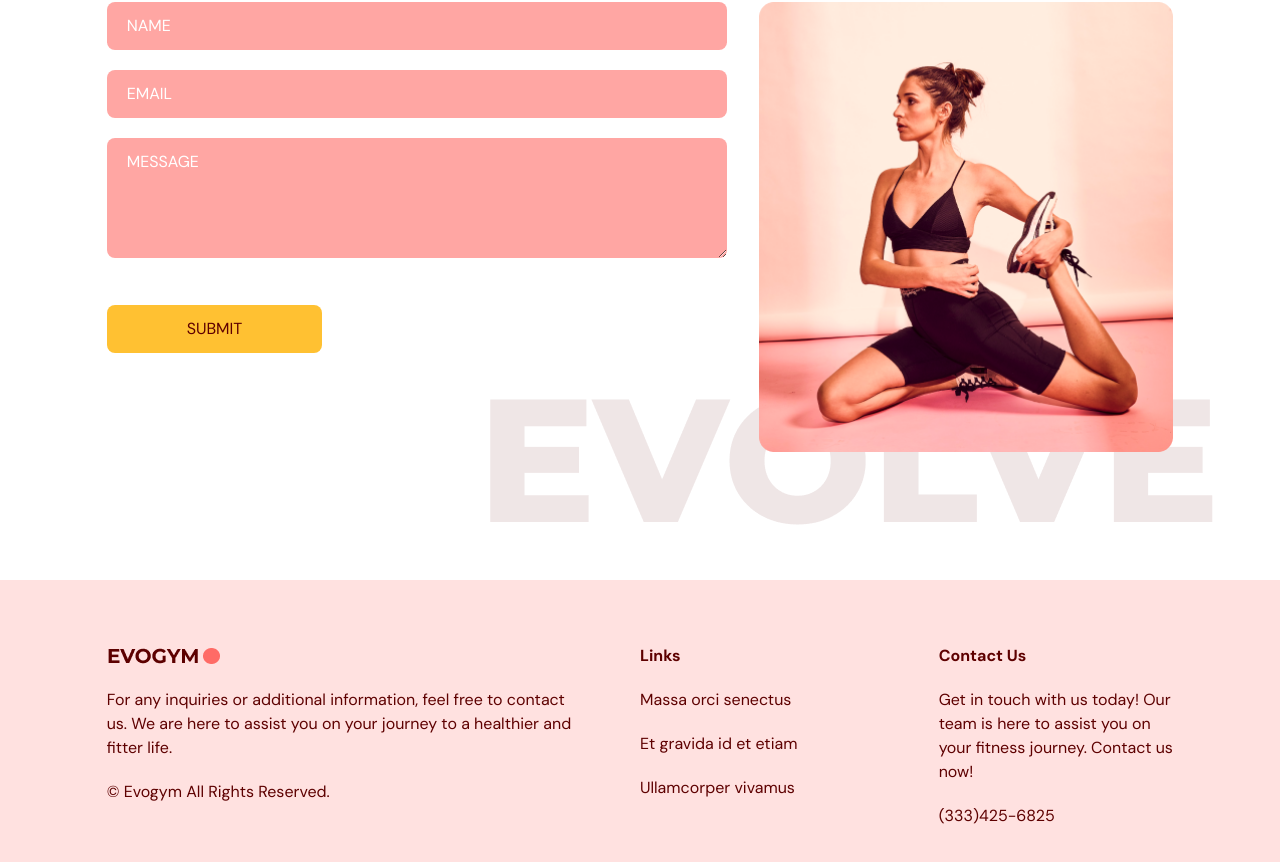
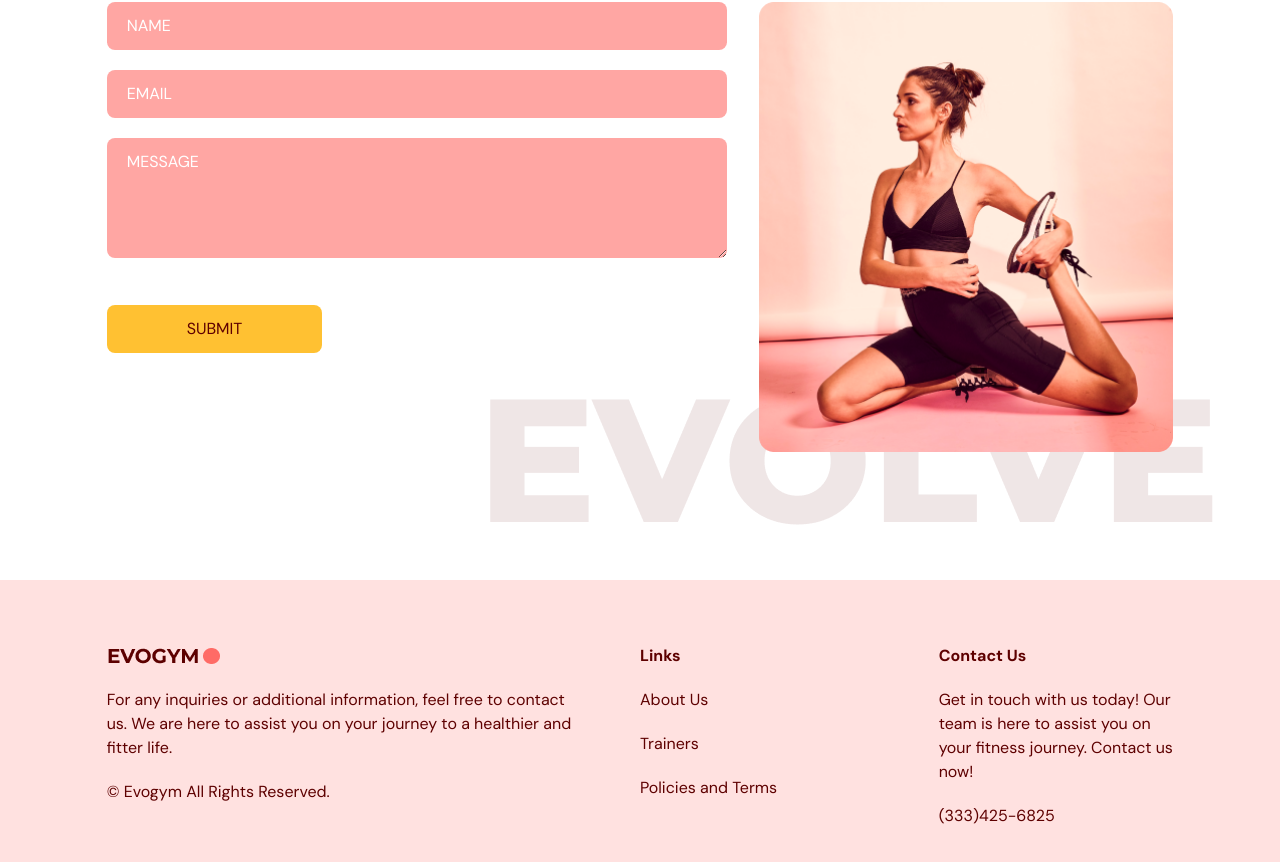
Before and after one commit to admartinbarcelo/Typescript-APP, a React (Vite) app: page / in a window 1280 px wide. Shown: the part 3211-4073 px from the top of the page. Built offline with nearby package versions, Linux system fonts and the light colour scheme.

Commit message:
'links' from footer

```diff
--- a/src/scenes/Footer/index.tsx
+++ b/src/scenes/Footer/index.tsx
@@ -13,9 +13,9 @@ const Footer = () => {
             </div>
             <div className="mt-16 basis-1/4 md:mt-0">
               <h4 className="font-bold">Links</h4>
-              <p className="my-5">Massa orci senectus</p>
-              <p className="my-5">Et gravida id et etiam</p>
-              <p>Ullamcorper vivamus</p>
+              <p className="my-5">About Us</p>
+              <p className="my-5">Trainers</p>
+              <p>Policies and Terms</p>
             </div>
             <div className="mt-16 basis-1/4 md:mt-0">
               <h4 className="font-bold">Contact Us</h4>
```
